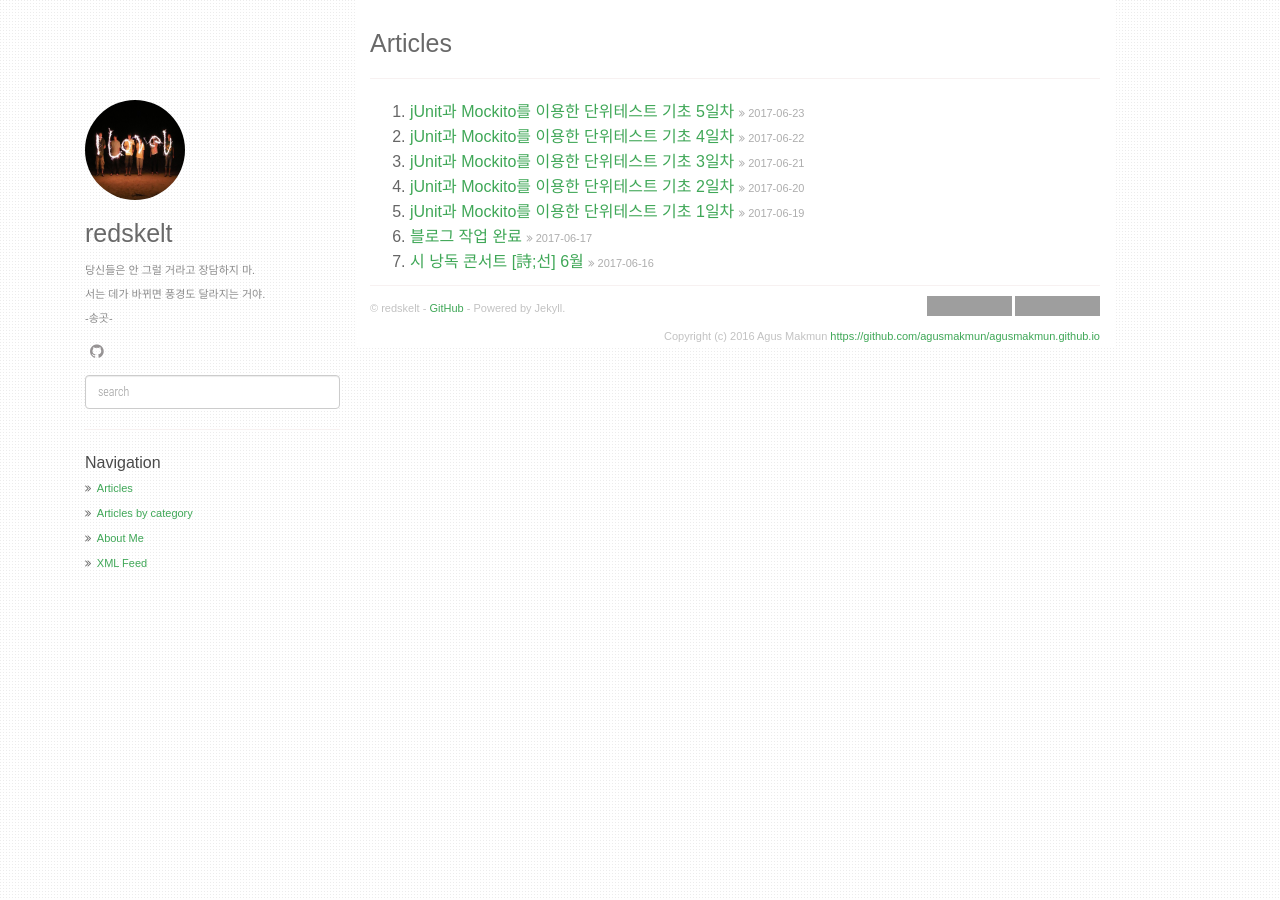
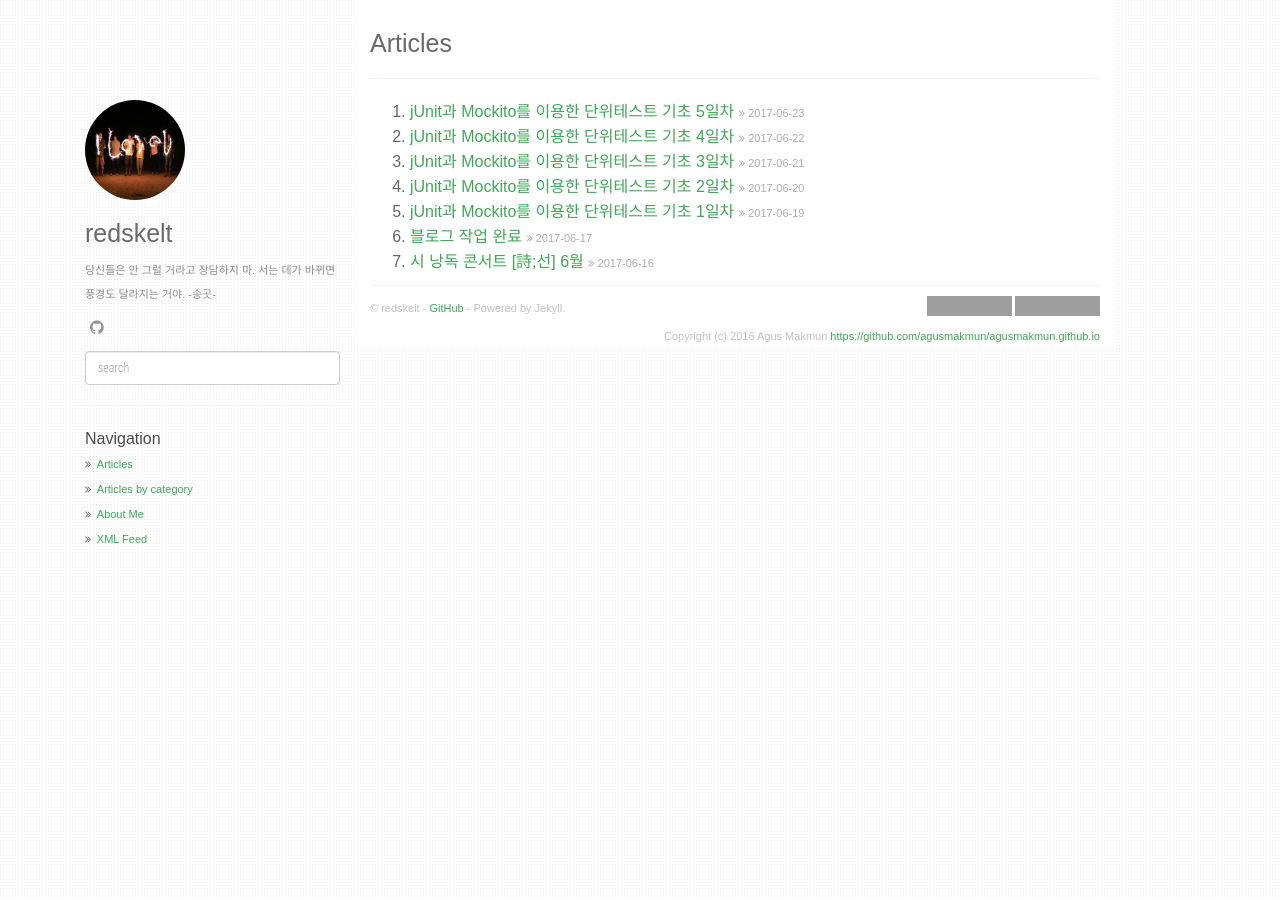
Before and after one commit to redskelt/redskelt.github.io, a Jekyll site: the page built from index.html, in a window 1280 px wide. Built offline with Jekyll 4.4.1, drawn with Linux system fonts in a browser that asks for light colours; nearby versions of some CDN libraries; some web fonts are replaced; the list of posts is cut into pages by our own code; grey boxes are pictures that could not be loaded.

Commit message:
폰트 테스트 종료

```diff
--- a/_config.yml
+++ b/_config.yml
@@ -2,7 +2,7 @@
 description     : My Personal Articles
 author          : redskelt
 github          : https://github.com/redskelt
-about           : 당신들은 안 그럴 거라고 장담하지 마.<br>서는 데가 바뀌면 풍경도 달라지는 거야.<br>-송곳-
+about           : 당신들은 안 그럴 거라고 장담하지 마. 서는 데가 바뀌면 풍경도 달라지는 거야. -송곳-
 disqus_shortname: redskelt
 google_analytics: UA-98467202-1
 avatar_url      : /static/img/avatar.jpg
--- a/_layouts/default.html
+++ b/_layouts/default.html
@@ -68,8 +68,8 @@
     <!-- Bootstrap core CSS -->
     <link href="/static/css/bootstrap.min.css" rel="stylesheet">
     <!-- Fonts -->
-    <link href="https://cdn.rawgit.com/redskelt/webfont/master/font-styles.css" rel="stylesheet" type="text/css" />
-    <!-- <link href="https://fonts.googleapis.com/earlyaccess/hanna.css" rel="stylesheet" type="text/css"> -->
+    <!-- <link href="//cdn.rawgit.com/redskelt/webfont/master/font-style.css" rel="stylesheet" type="text/css" /> -->
+    <link href="https://fonts.googleapis.com/earlyaccess/hanna.css" rel="stylesheet" type="text/css">
     <!-- Custom CSS -->
     <link rel="stylesheet" href="/static/css/super-search.css">
     <link rel="stylesheet" href="/static/css/thickbox.css">
--- a/static/css/main.css
+++ b/static/css/main.css
@@ -1,6 +1,6 @@
 body {
   /*font-family: "Roboto Condensed", Arial, sans-serif;*/
-  font-family: 'BM JUA', fantasy;
+  font-family: 'Hanna', fantasy;
   background: url("/static/img/subtle_dots.png");
   line-height: 1.5em;
   font-weight: 300;
```
Also changed, not shown: static/img/acoustic_guitar.jpg (deleted).
